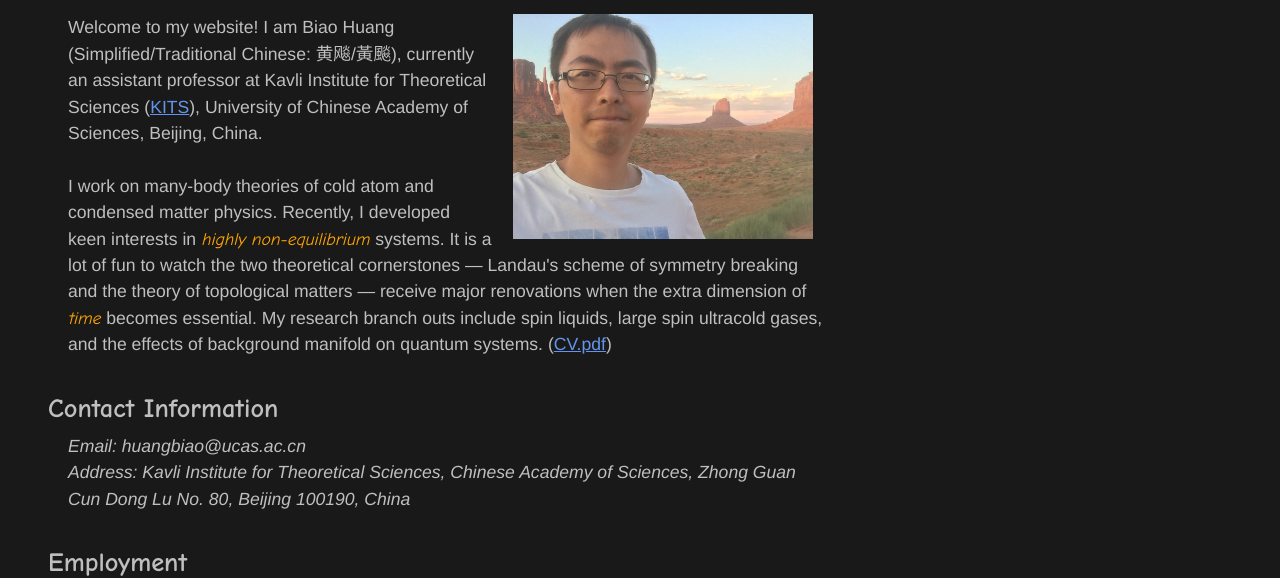
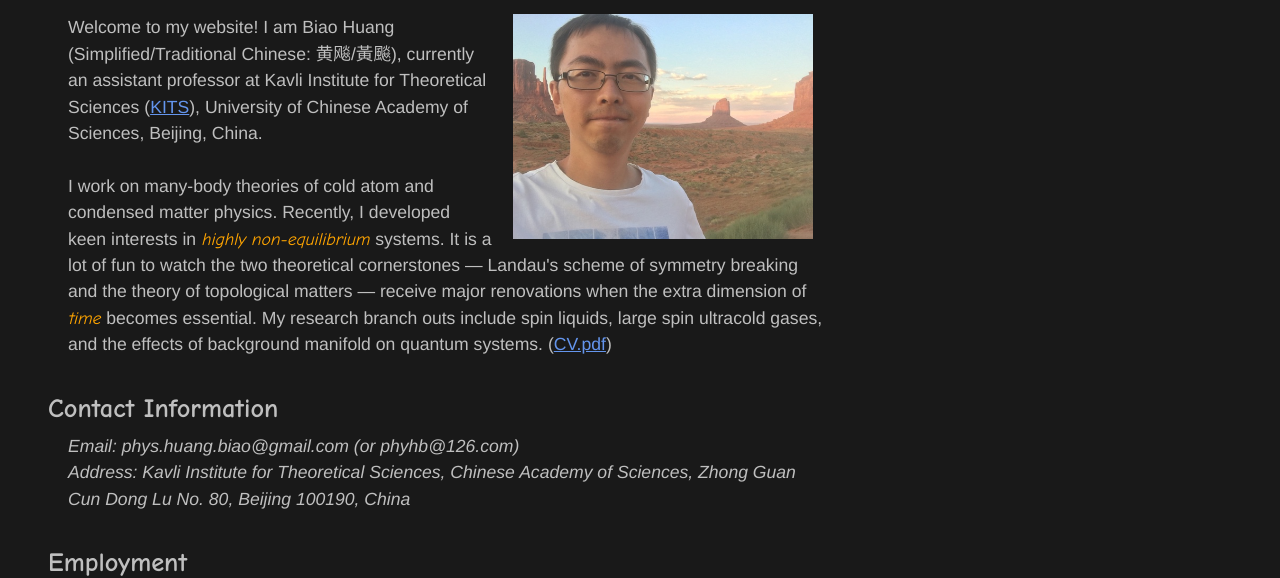
Before and after one commit to biaohuangphysics/biaohuangphysics.github.io, a plain HTML site: page index.html in a window 1280 px wide. Shown: the part 223-801 px from the top of the page. Drawn offline with Linux system fonts and the light colour scheme.

Commit message:
Initial commit

```diff
--- a/index.html
+++ b/index.html
@@ -122,7 +122,7 @@
 
 <h2 style="line-height:5px;font-family:Comic Sans MS; padding-left:20px"> Contact Information </h2>
 <p style="padding-left:40px">
-	<I> Email: huangbiao@ucas.ac.cn </I>  &nbsp&nbsp&nbsp&nbsp&nbsp&nbsp&nbsp
+	<I> Email: phys.huang.biao@gmail.com  (or phyhb@126.com) </I>  &nbsp&nbsp&nbsp&nbsp&nbsp&nbsp&nbsp
 	<I> <br> Address: Kavli Institute for Theoretical Sciences, Chinese Academy of Sciences, Zhong Guan Cun Dong Lu No. 80, Beijing 100190, China </I> <br><br>
 </p>
 
```
Also changed, not shown: opening.html (+1 -1 lines).
